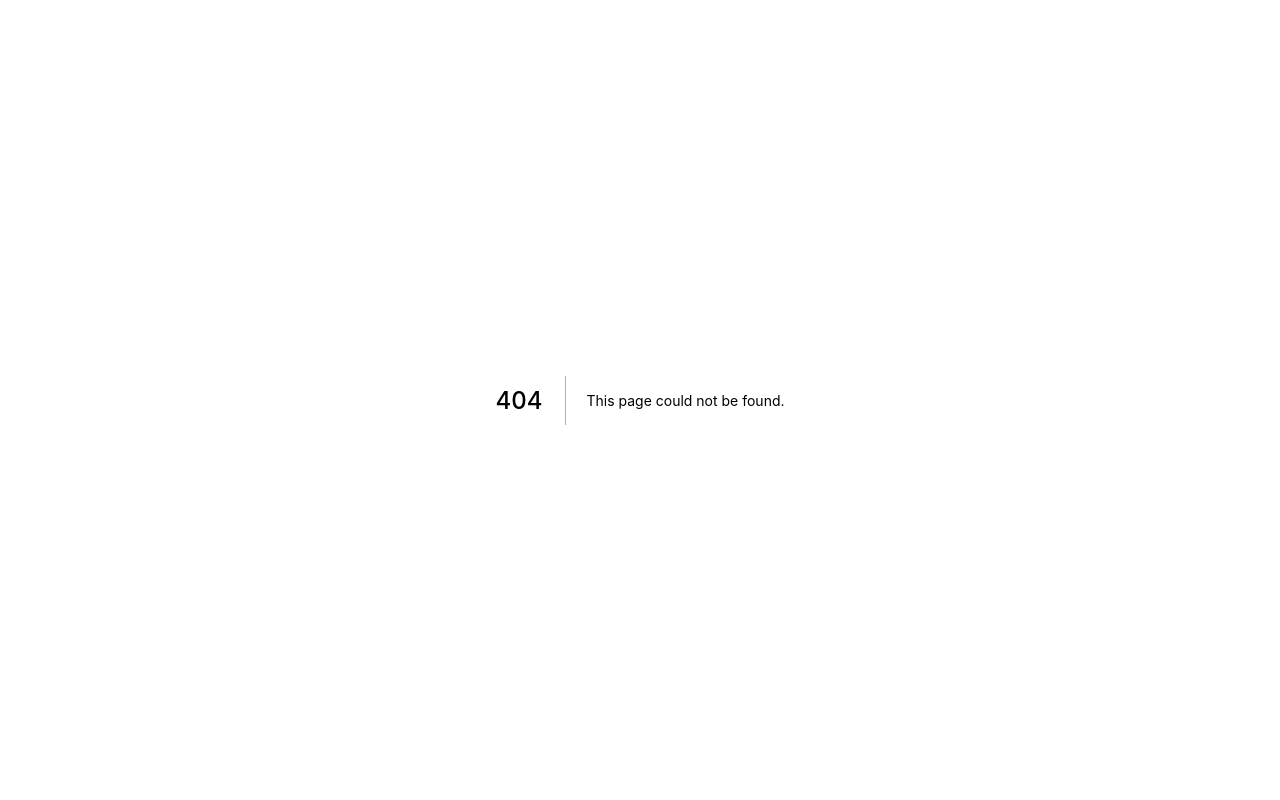
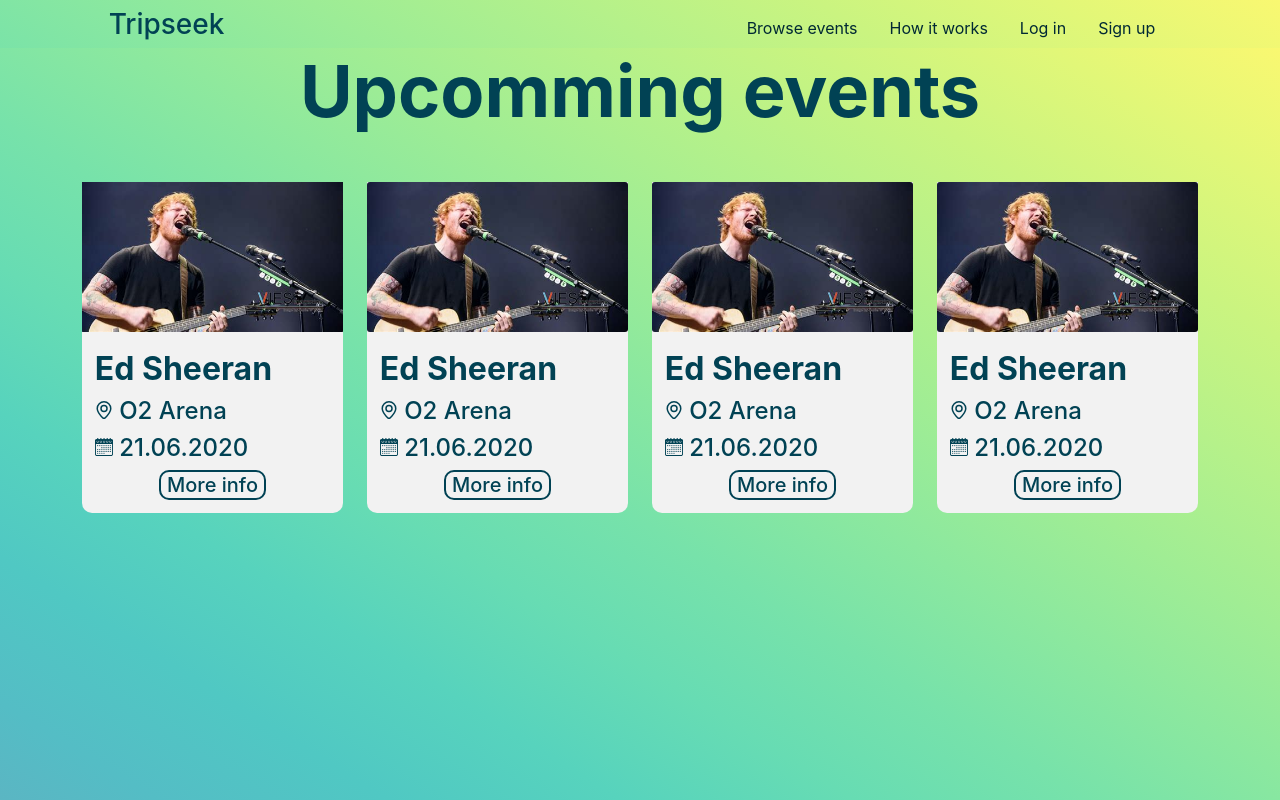
Before and after one commit to tadeas-drab/eventoget-next, a Next.js app: page /events in a window 1280 px wide. Before the commit this address had no page. Shown: the top 800 px of the page. Built offline with nearby package versions, Linux system fonts and the light colour scheme.

Commit message:
browse events

```diff
--- /dev/null
+++ b/pages/events.tsx
@@ -0,0 +1,79 @@
+import type { NextPage } from 'next'
+import Head from 'next/head'
+import Image from 'next/image'
+import 'bootstrap/dist/css/bootstrap.css'
+import Navigation from './shared/navigation'
+import Contact from './shared/contact'
+
+const Events: NextPage = () => {
+    return (
+        <div>
+            <Navigation/>
+            <div className='h-100'>
+                <h1 className='text-center fw-bold fs-55 mt-5 mb-5'>Upcomming events</h1>
+                <div className='container'>
+                    <div className="row">
+                        <div className='col-3'>
+                        <div className='card-light'>
+                        <Image src="/images/sheeran-concert.jpg" alt="photo" width={306} height={175}/>
+                        <div className='card-text'>
+                            <h2 className='fw-bold'>Ed Sheeran</h2>
+                            <h4><Image src="/images/pin.svg" className='icon' width={18} height={18} alt="pin"/>&nbsp;O2 Arena</h4>
+                            <h4><Image src="/images/calendar.svg" className='icon' width={18} height={18} alt="calendar"/>&nbsp;21.06.2020</h4>
+                            <div className='text-center'>
+                            <button className='card-button'><h5 className='mb-0'>More info</h5></button>
+                            </div>
+                        </div>
+                        </div>
+                        </div>
+
+                        <div className='col-3'>
+                        <div className='card-light'>
+                            <Image src="/images/sheeran-concert.jpg" alt="photo" width={306} height={175} className='card-img'/>
+                        <div className='card-text'>
+                            <h2 className='fw-bold'>Ed Sheeran</h2>
+                            <h4><Image src="/images/pin.svg" className='icon' width={18} height={18} alt="pin"/>&nbsp;O2 Arena</h4>
+                            <h4><Image src="/images/calendar.svg" className='icon' width={18} height={18} alt="calendar"/>&nbsp;21.06.2020</h4>
+                            <div className='text-center'>
+                            <button className='card-button'><h5 className='mb-0'>More info</h5></button>
+                            </div>
+                        </div>
+                        </div>
+                        </div>
+
+                        <div className='col-3'>
+                        <div className='card-light'>
+                            <Image src="/images/sheeran-concert.jpg" alt="photo" width={306} height={175} className='card-img'/>
+                        <div className='card-text'>
+                            <h2 className='fw-bold'>Ed Sheeran</h2>
+                            <h4><Image src="/images/pin.svg" className='icon' width={18} height={18} alt="pin"/>&nbsp;O2 Arena</h4>
+                            <h4><Image src="/images/calendar.svg" className='icon' width={18} height={18} alt="calendar"/>&nbsp;21.06.2020</h4>
+                            <div className='text-center'>
+                            <button className='card-button'><h5 className='mb-0'>More info</h5></button>
+                            </div>
+                        </div>
+                        </div>
+                        </div>
+
+                        <div className='col-3'>
+                        <div className='card-light'>
+                            <Image src="/images/sheeran-concert.jpg" alt="photo" width={306} height={175} className='card-img'/>
+                        <div className='card-text'>
+                            <h2 className='fw-bold'>Ed Sheeran</h2>
+                            <h4><Image src="/images/pin.svg" className='icon' width={18} height={18} alt="pin"/>&nbsp;O2 Arena</h4>
+                            <h4><Image src="/images/calendar.svg" className='icon' width={18} height={18} alt="calendar"/>&nbsp;21.06.2020</h4>
+                            <div className='text-center'>
+                            <button className='card-button'><h5 className='mb-0'>More info</h5></button>
+                            </div>
+                        </div>
+                        </div>
+                        </div>
+                    </div>
+                </div>
+            </div>
+            <Contact/>
+        </div>
+    )
+}
+
+export default Events
--- a/styles/globals.css
+++ b/styles/globals.css
@@ -69,7 +69,7 @@
 }
 
 .fs-55 {
-    font-size: 5em !important;
+    font-size: 4.5em !important;
 }
 
 .fs-4 {
@@ -213,6 +213,13 @@
     color: white;
 }
 
+.card-light {
+    background: #f2f2f2;
+    border-radius: 0 0 10px 10px;
+    border: 0;
+    width: 100%;
+}
+
 
 /* icons
 -------------------------------------------------- */
```
